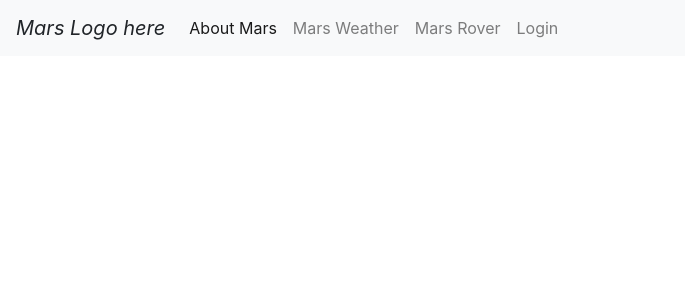
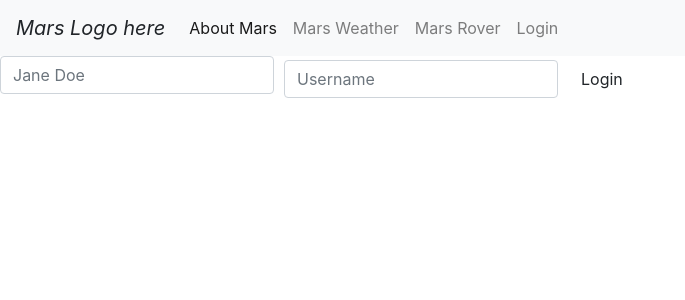
Before and after one commit to marijastojanovic5/front_end_mars, a React (Create React App) app: page /login in a window 1280 px wide. Shown: the top 300 px of the page, without its empty margins (0-685 px from the left). Built offline with nearby package versions, Linux system fonts and the light colour scheme; no server answers.

Commit message:
login page

```diff
--- a/public/index.html
+++ b/public/index.html
@@ -24,11 +24,7 @@
       work correctly both with client-side routing and a non-root public URL.
       Learn how to configure a non-root public URL by running `npm run build`.
     -->
-    <link
-  rel="stylesheet"
-  href="https://maxcdn.bootstrapcdn.com/bootstrap/4.3.1/css/bootstrap.min.css"
-  integrity="sha384-ggOyR0iXCbMQv3Xipma34MD+dH/1fQ784/j6cY/iJTQUOhcWr7x9JvoRxT2MZw1T"
-  crossorigin="anonymous"
+    <link rel="stylesheet"href="https://maxcdn.bootstrapcdn.com/bootstrap/4.3.1/css/bootstrap.min.css" integrity="sha384-ggOyR0iXCbMQv3Xipma34MD+dH/1fQ784/j6cY/iJTQUOhcWr7x9JvoRxT2MZw1T" crossorigin="anonymous"
 />
     <link rel="stylesheet" href="https://stackpath.bootstrapcdn.com/bootstrap/4.4.1/css/bootstrap.min.css" integrity="sha384-Vkoo8x4CGsO3+Hhxv8T/Q5PaXtkKtu6ug5TOeNV6gBiFeWPGFN9MuhOf23Q9Ifjh" crossorigin="anonymous">
     <script src="https://cdn.jsdelivr.net/npm/popper.js@1.16.0/dist/umd/popper.min.js" integrity="sha384-Q6E9RHvbIyZFJoft+2mJbHaEWldlvI9IOYy5n3zV9zzTtmI3UksdQRVvoxMfooAo" crossorigin="anonymous"></script>
--- a/src/App.js
+++ b/src/App.js
@@ -2,6 +2,7 @@ import React from 'react';
 import {Route} from 'react-router-dom'
 import NavBar from './components/NavBar'
 import About from './components/About'
+import Login from "./components/Login"
 import './App.css';
 import MarsRover from './components/MarsRover';
 import MarsCard from './components/MarsCard';
@@ -25,6 +26,7 @@ class App extends React.Component {
     <div className="App">
 
         <NavBar />
+        <Route exact path="/login" component={Login}/>
         <Route exact path="/about" component={About}/>
         <Route  path="/marsrover/:id" render={(props)=>{
           let id=parseInt(props.match.params.id)
--- /dev/null
+++ b/src/components/Login.js
@@ -0,0 +1,22 @@
+import React from 'react'
+const Login =()=>{
+    return(
+        <form>
+        <div className="form-row align-items-center">
+          <div className="col-auto">
+            <label className="sr-only" for="inlineFormInput">Name</label>
+            <input type="text" className="form-control mb-2" id="inlineFormInput" placeholder="Jane Doe"/>
+          </div>
+          <div className="col-auto">
+            <label className="sr-only" for="inlineFormInputGroup">Username</label>
+            <input type="text" className="form-control" id="inlineFormInputGroup" placeholder="Username"/>
+            </div>
+          <div className="col-auto">
+            <button type="submit" className="btn btn-ligh">Login</button>
+          </div>
+        </div>
+      </form>
+
+    )
+}
+export default Login
--- a/src/components/MarsRover.js
+++ b/src/components/MarsRover.js
@@ -1,5 +1,4 @@
 import React from 'react'
-import MarsCard from './MarsCard'
 import {Link} from 'react-router-dom'
 
 
--- a/src/components/NavBar.js
+++ b/src/components/NavBar.js
@@ -4,7 +4,7 @@ const NavBar=()=>{
     return (
         <div>
            <nav className="navbar navbar-expand-lg navbar-light bg-light">
-  <a className="navbar-brand" > <i class="pe-7s-rocket">Mars Logo here</i></a>
+  <a className="navbar-brand" > <i className="pe-7s-rocket">Mars Logo here</i></a>
   <button className="navbar-toggler" type="button" data-toggle="collapse" data-target="#navbarNavAltMarkup" aria-controls="navbarNavAltMarkup" aria-expanded="false" aria-label="Toggle navigation">
     <span className="navbar-toggler-icon"></span>
   </button>
@@ -14,7 +14,7 @@ const NavBar=()=>{
     <Link to="/about"> <a className="nav-item nav-link active" >About Mars <span className="sr-only">(current)</span></a></Link>
       <a className="nav-item nav-link" >Mars Weather</a>
       <a className="nav-item nav-link" >Mars Rover</a>
-      <a className="nav-item nav-link" >Login</a>
+     <a className="nav-item nav-link" >Login</a>
     </div>
   </div>
 </nav>
--- a/src/index.js
+++ b/src/index.js
@@ -1,5 +1,5 @@
+import 'bootstrap/dist/css/bootstrap.min.css';
 import React from 'react';
-import 'bootstrap/dist/css/bootstrap.min.css';
 import ReactDOM from 'react-dom';
 import './index.css';
 import App from './App';
```
